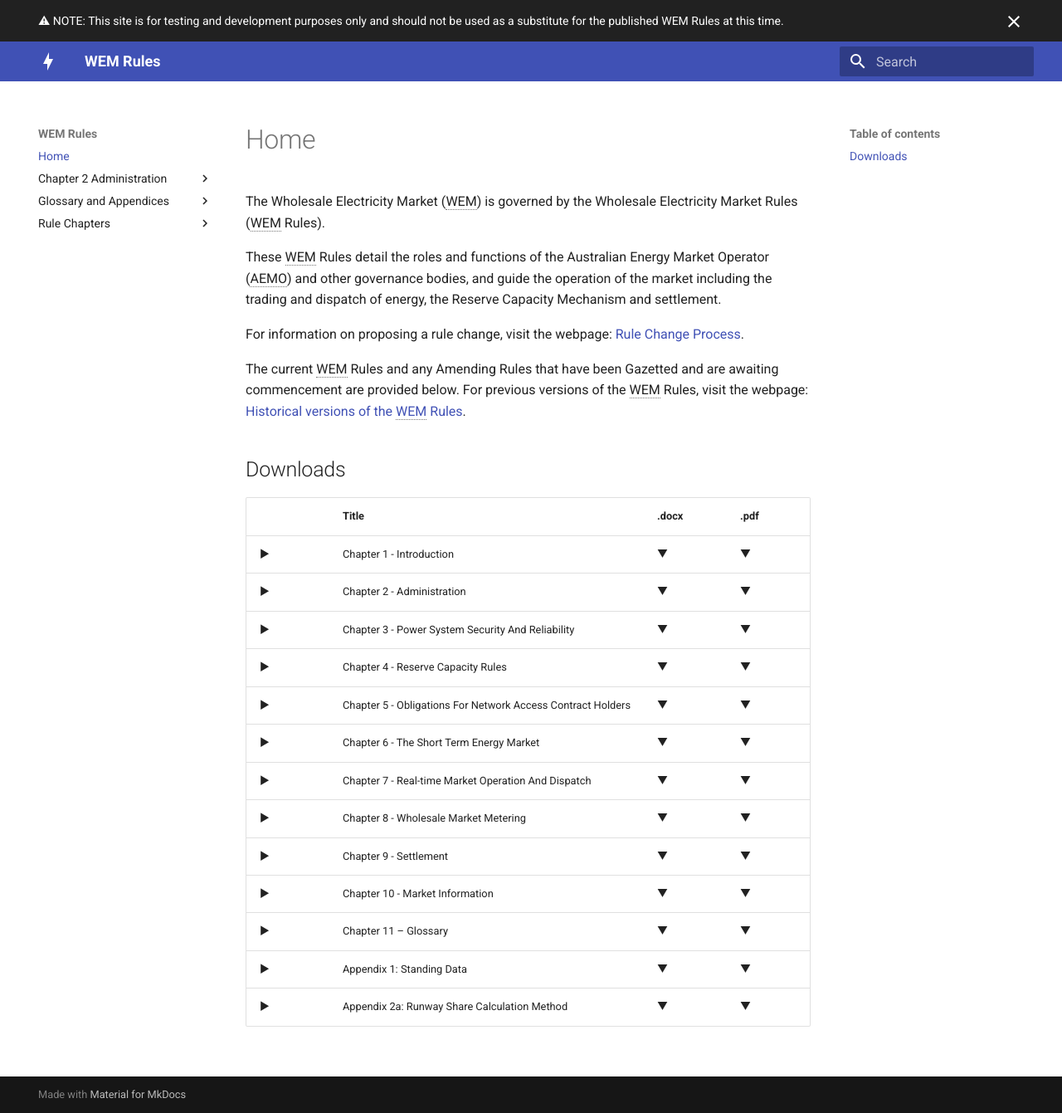
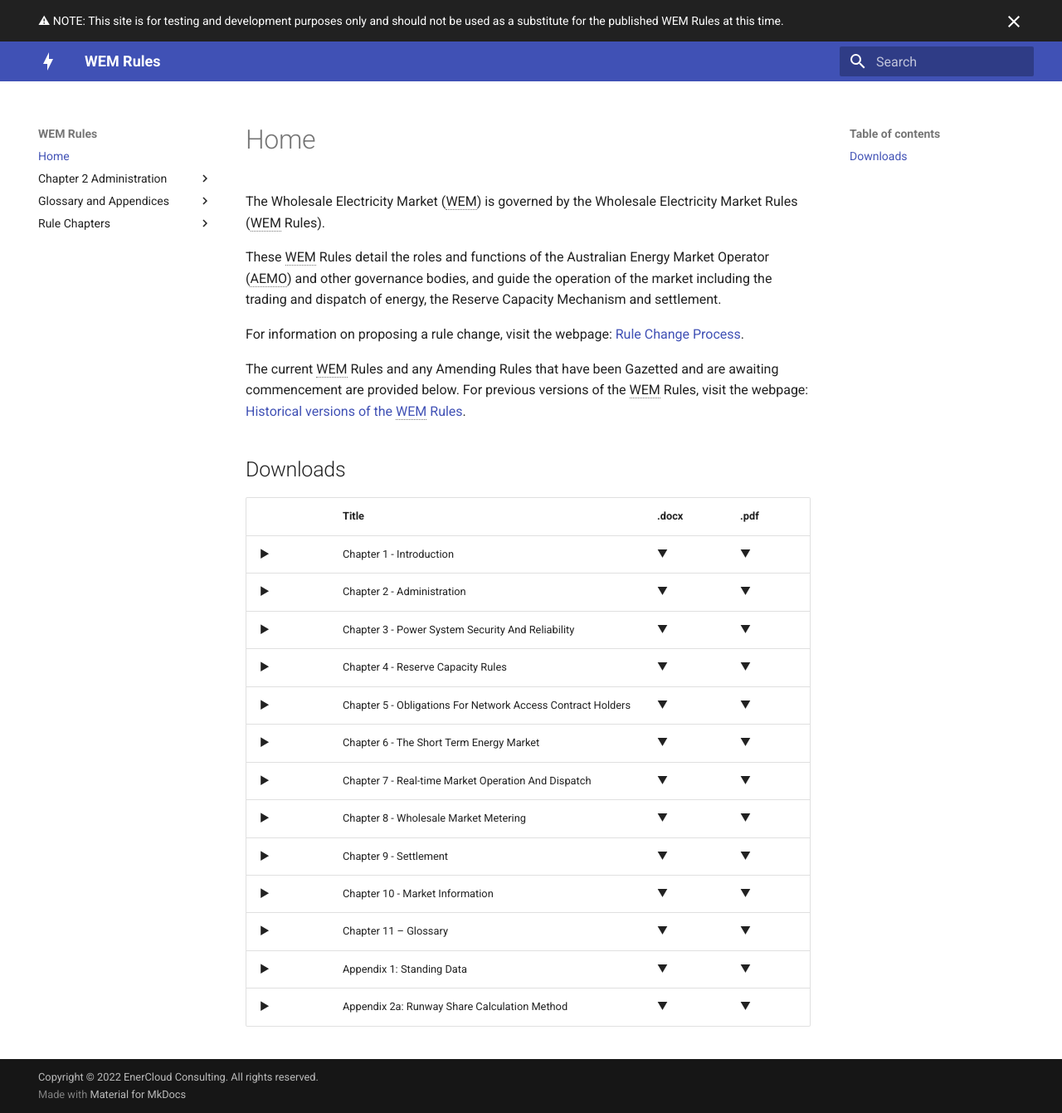
Before and after one commit to EnerCloud-PoC/wem-rules-prototype, an MkDocs documentation site: the page built from docs/index.md, in a window 1280 px wide and 1341 px high. Shown: the whole window at 83% size. Built offline with MkDocs 1.6.1 and Material for MkDocs 9.7.7, drawn with Linux system fonts in a browser that asks for light colours; the version menu is left out.

Commit message:
Added copyright notice to footer.

```diff
--- a/mkdocs.yml
+++ b/mkdocs.yml
@@ -40,3 +40,4 @@ markdown_extensions:
 extra:
   version:
     provider: mike
+copyright: Copyright &copy; 2022 EnerCloud Consulting. All rights reserved.
```
